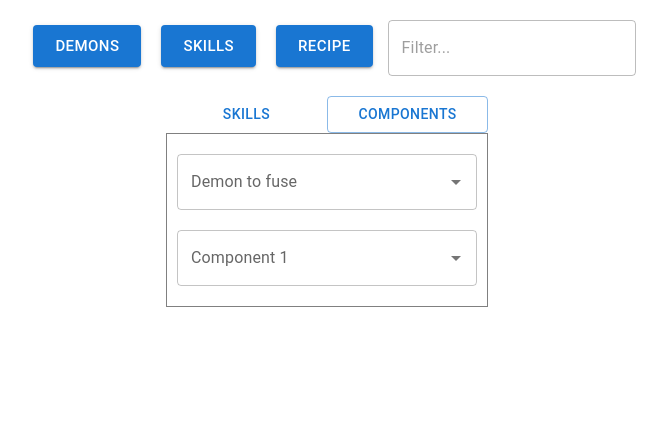
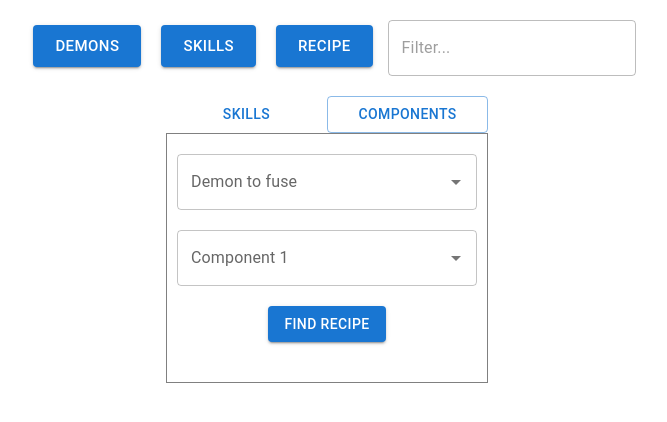
Before and after one commit to Achamoth/smt-calculator, a React (Create React App) app: page /smt-calculator/recipe in a window 1280 px wide. Both pictures are taken after a click on the button "COMPONENTS". Shown: the top 422 px of the page, without its empty margins (313-980 px from the left). Built offline with nearby package versions, Linux system fonts and the light colour scheme.

Commit message:
Component selector button and spinner (not fully working)

```diff
--- a/src/FusionRecipe/FusionRecipeComponentFinder.css
+++ b/src/FusionRecipe/FusionRecipeComponentFinder.css
@@ -8,3 +8,9 @@
   margin-right: 10px;
   justify-content: center;
 }
+
+.centeredWithBottomMargin {
+  display: flex;
+  justify-content: center;
+  margin-bottom: 20px;
+}
--- a/src/FusionRecipe/FusionRecipeComponentFinder.js
+++ b/src/FusionRecipe/FusionRecipeComponentFinder.js
@@ -6,9 +6,21 @@ import {
 } from "@mui/material";
 import { useState } from "react";
 import { FusionRecipeResult } from "./FusionRecipeResult.js";
-import { get_all_skills, parse_demons } from "./../utils/demon_utils.js";
-import { findFusionRecipes } from "./../utils/fusion_recipe.js";
+import { parse_demons } from "./../utils/demon_utils.js";
+import { findPathFromComponentToResult } from "./../utils/fusion_recipe.js";
 import "./FusionRecipeComponentFinder.css";
+
+function getFusionRecipe(state, demons, completionCallback, setFusionRecipe) {
+  let demon = demons.find((d) => d.name === state.demon);
+  let promise = findPathFromComponentToResult(demon, state.components);
+  promise.then(
+    (v) => {
+      completionCallback();
+      setFusionRecipe(v);
+    },
+    (r) => {}
+  );
+}
 
 const RecipeCalculationStatus = {
   UNSTARTED: 0,
@@ -97,6 +109,35 @@ export function FusionRecipeComponentFinder() {
           }
         />
       </div>
+      <div className="centeredWithBottomMargin">
+        <Button
+          variant="contained"
+          onClick={() => {
+            setRecipeCalculationStatus(RecipeCalculationStatus.RUNNING);
+            getFusionRecipe(
+              state,
+              demons,
+              () =>
+                setRecipeCalculationStatus(RecipeCalculationStatus.FINISHED),
+              setFusionRecipe
+            );
+          }}
+        >
+          Find Recipe
+        </Button>
+      </div>
+      <div className="centeredWithBottomMargin">
+        {recipeCalculationStatus === RecipeCalculationStatus.RUNNING && (
+          <CircularProgress />
+        )}
+        {recipeCalculationStatus === RecipeCalculationStatus.FINISHED &&
+          fusionRecipe && (
+            <FusionRecipeResult
+              recipe={fusionRecipe}
+              skills={[]}
+            />
+          )}
+      </div>
     </div>
   );
 }
```
